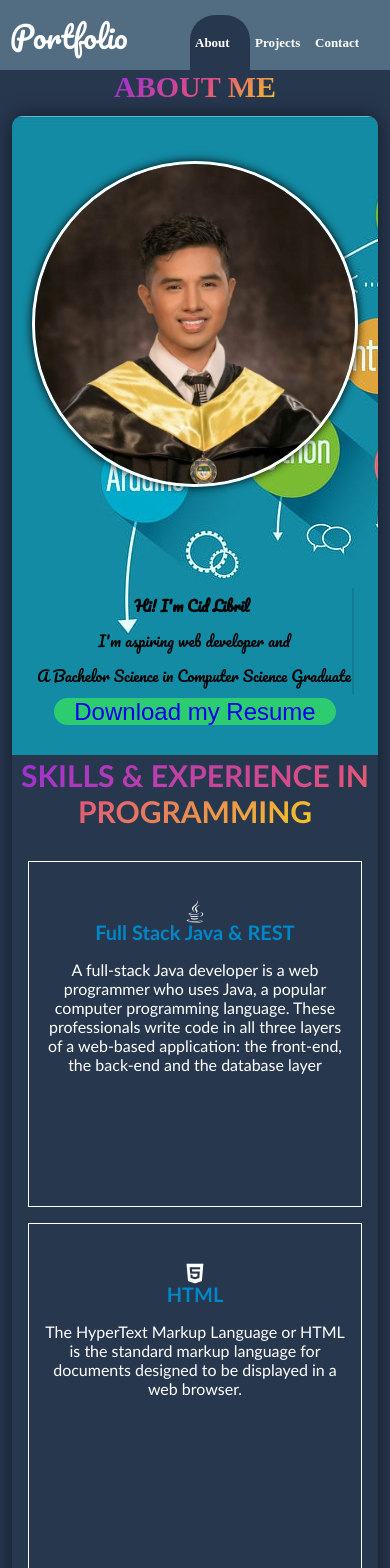
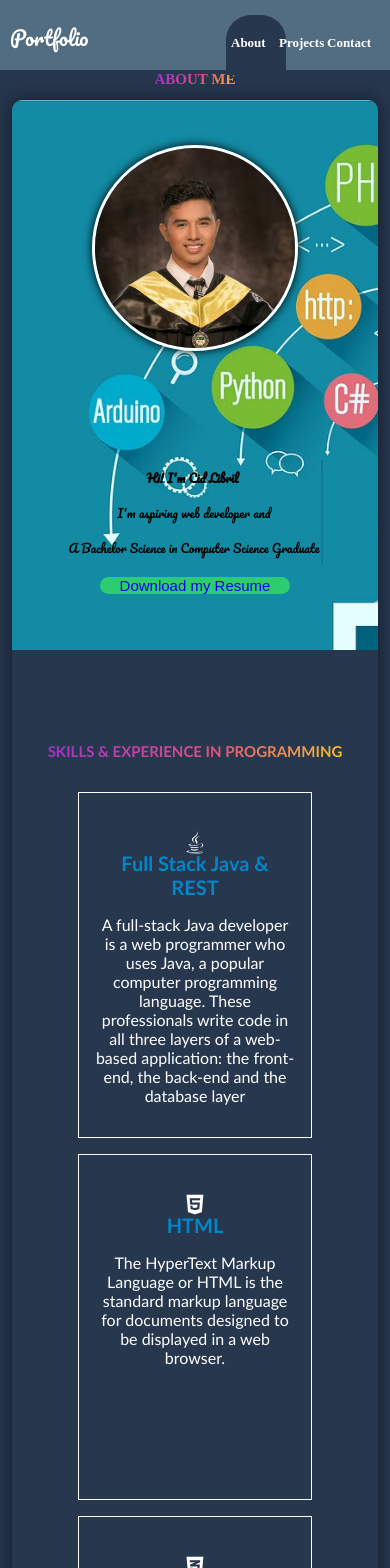
Before and after one commit to SidLD/Portfolio, a React (Create React App) app: page / in a window 390 px wide. Shown: the top 1568 px of the page. Built offline with nearby package versions, Linux system fonts and the light colour scheme.

Commit message:
fix nav responsive animation

```diff
--- a/src/App.css
+++ b/src/App.css
@@ -12,7 +12,6 @@ body{
 .rectange{
   height: 100vh;
   color: red;
-
 }
 
 .root-layout header{
@@ -121,7 +120,7 @@ nav{
   /* background: radial-gradient(ellipse at center, rgba(0,0,0,0) 0%, rgba(0,0,0,0) 60%, rgba(0,0,0,0.65) 100%), no-repeat center center scroll; */
 }
 .clip{
-  clip-path: polygon(0% 15%, 15% 15%, 15% 0%, 85% 0%, 85% 15%, 100% 15%, 100% 85%, 85% 85%, 85% 100%, 15% 100%, 15% 85%, 0% 85%) !important;
+  clip-path: polygon(0% 15%, 15% 15%, 15% 0%, 85% 0%, 85% 15%, 100% 15%, 100% 85%, 85% 85%, 85% 100%, 15% 100%, 15% 85%, 0% 85%)  ;
 }
 
 .profile-img img{
@@ -352,7 +351,7 @@ nav{
   padding: 20px;
 }
 .project-tech a{
-  color: black !important;
+  color: black  !important;
   border: 2px solid orange;
   padding: 10px;
   transition-duration: 0.7s;
@@ -378,7 +377,7 @@ nav{
 }
 .logo-text{
   font-family: 'Pacifico', cursive;
-  font-size: 30px !important;
+  font-size: 30px  ;
 }
 
 .typed {
@@ -422,7 +421,7 @@ nav{
 }
 .landing-page{
   display: flex;
-  flex-direction: row;
+  flex-direction: row !important;
   justify-content: space-between;
   height: 430px;
   align-items: center;
@@ -458,11 +457,26 @@ nav{
   background-size: cover;
 }
 
+ @media screen and (max-width:1170px){
+  .card{
+    height: 110%;
+  }
+  .skill-box{
+    height: 200px;
+  }
+  .project-img{
+    border: 1px solid black;
+  }
+  .ant-form{
+    top: 60%;
+  }
+}
 
-@media screen and (max-width:990px){
+@media screen and (max-width:993px){
   .landing-page{
     padding: 0px;
     margin: 0px;
+    flex-direction: column !important;
   }
   .landing-page div{
     padding: 20px;
@@ -481,7 +495,7 @@ nav{
   .card{
     font-family: "Candara" , sans-serif;
     width: 100vw;
-    height: 5000px;
+    height: 3800px;
     margin: 3% 3%;
     overflow: hidden;
     border-radius: 10px;
@@ -496,42 +510,30 @@ nav{
     cursor: pointer;
     word-wrap: break-word;
     border: 1px solid white;
-    height: 450px;
+    height: 250px;
+  }
+  .skill-box h3{
+    font-size: 20px;
   }
   .skill-box2{
-    padding: 0rem 0rem !important;
+    padding: 0rem 0rem  ;
     cursor: pointer;
     word-wrap: break-word;
     border: 1px solid white;
-    height: 280px !important;
+    height: 280px  ;
+  }
+  .project-box{
+    height: 250px;
   }
   .project-tech{
     text-align: right;
     padding: 10px;
   }
   .project-tech a{
-    color: black !important;
+    color: black  ;
     border: 2px solid orange;
     padding: 5px;
     transition-duration: 0.7s;
-  }
-}
-
- @media screen and (max-width:1170px){
-  .landing-page{
-    flex-direction: column;
-  }
-  .card{
-    height: 110%;
-  }
-  .skill-box{
-    height: 200px;
-  }
-  .project-img{
-    border: 1px solid black;
-  }
-  .ant-form{
-    top: 60%;
   }
 }
 @media screen and (max-width:650px){
@@ -551,7 +553,10 @@ nav{
     height: 200px;
   }
   .project-box{
-    height: 310px !important;
+    height: 310px  ;
+  }
+  .card{
+    height: 5750px;
   }
 }
 
@@ -574,42 +579,63 @@ nav{
     width: 350px;
   }
   .project-box{
-    height: 340px !important;
-    width: 300px !important;
+    height: 340px  ;
+    width: 300px  ;
   }
   .project-tech{
     margin-top: 5px;
   }
   .typed{
-    font-size: 18px !important;
+    font-size: 15px !important;
+  }
+  .typed{
+    font-size: 18px  ;
   }
   .skill-box{
     height: 280px;
-    width: 300px !important;
+    width: 300px  ;
   }
   .link{
     padding: 20px 5px;
   }
   #s{
-    width: 60px !important;
+    width: 60px  ;
+  }
+  .card{
+    height: 6900px;
   }
 }
 
 @media screen and (max-width:396px){
+  .intro-title{
+    font-size: 15px;
+  }
+  .card-img img{
+    height: 550px;
+  }
+  .landing-page div{
+    height: 150px;
+  }
   .link{
     font-size: 13px;
   }
   .typed{
-    font-size: 15px !important;
+    font-size: 15px  ;
   }
   .project-box{
-    width: 300px !important;
+    width: 270px  ;
+  }
+
+  .logo-text{
+    font-size: 20px !important;
+    padding: 20px  10px!important;
   }
   .ant-form{
-    width: 300px !important;
+    top: 50%;
+    width: 280px  ;
   }
   .ant-form-item{
-    width: 200px !important;
+    width: 200px  ;
   }
   .ant-input{
     width: 200px;
@@ -617,5 +643,23 @@ nav{
   .footer p{
     font-size: 10px;
   }
-
 }
+@media screen and (max-width:396px){
+  .link{
+    padding: auto 0px;
+    width: 38px;
+  }
+  .profile-img img{
+    width: 200px;
+    height: 200px;
+  }
+  .typed{
+    font-size: 12px !important;
+  }
+  .resume{
+    font-size: 15px;
+  }
+  .skill-box{
+    width: 200px;
+  }
+}
--- a/src/layout/RootLayout.js
+++ b/src/layout/RootLayout.js
@@ -5,16 +5,32 @@ import { NavLink, Outlet, Link } from 'react-router-dom'
 function RootLayout() {
   let prev = 'h'
   const slide = (e) => {
+    let mobile = false;
+    const bodySize = document.body.clientWidth;
+    if(bodySize <= 397){
+      mobile = true;
+      document.getElementById("s").style.width = "50px";
+    }else{
+      document.getElementById("s").style.width = "70px";
+    }
     if(prev === 'h') {
       switch (e.target.id) {
         //Do Nothing
         case 'h':
           break;
         case 'p':
+          if(mobile){
+            document.getElementById("s").style.right = "65px";
+          }else{
             document.getElementById("s").style.right = "85px";
+          }
           break;
         case 'c':
+          if(mobile){
+            document.getElementById("s").style.right = "15px";
+          }else{
             document.getElementById("s").style.right = "18px";
+          }
           break;
         default:
           break;
@@ -23,13 +39,21 @@ function RootLayout() {
     else if(prev === "p"){
       switch (e.target.id) {
         case 'h':
+        if(mobile){
+          document.getElementById("s").style.right = "115px";
+        }else{
           document.getElementById("s").style.right = "165px";
+        }
           break;
         case 'p':
           //Do nothing
           break;
         case 'c':
+          if(mobile){
+            document.getElementById("s").style.right = "15px";
+          }else{
             document.getElementById("s").style.right = "18px";
+          }
           break;
         default:
           break;
@@ -37,10 +61,18 @@ function RootLayout() {
     }else{
       switch (e.target.id) {
         case 'h':
+          if(mobile){
+            document.getElementById("s").style.right = "115px";
+          }else{
             document.getElementById("s").style.right = "165px";
+          }
           break;
         case 'p':
+          if(mobile){
+            document.getElementById("s").style.right = "65px";
+          }else{
             document.getElementById("s").style.right = "85px";
+          }
           break;
         case 'c':
           //Do nothing
@@ -48,7 +80,6 @@ function RootLayout() {
         default:
           break;
       }
-      document.getElementById("s").style.width = "70px";
     }
     prev = e.target.id
   }
```
Lines whose indentation alone changed are shown as unchanged.
